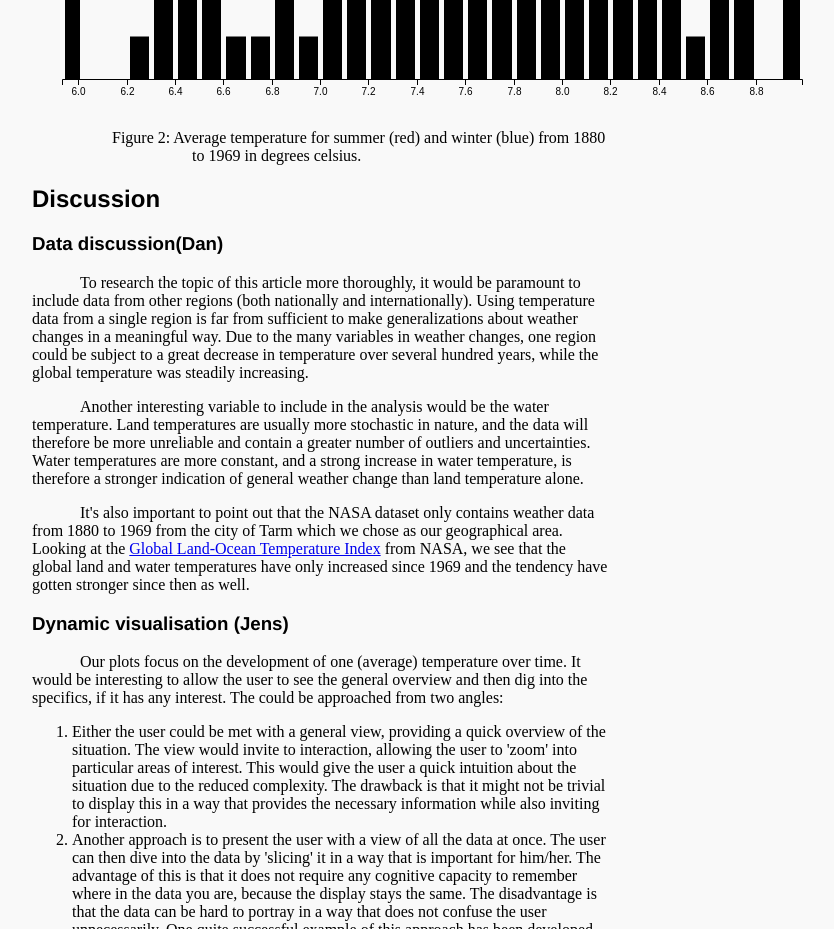
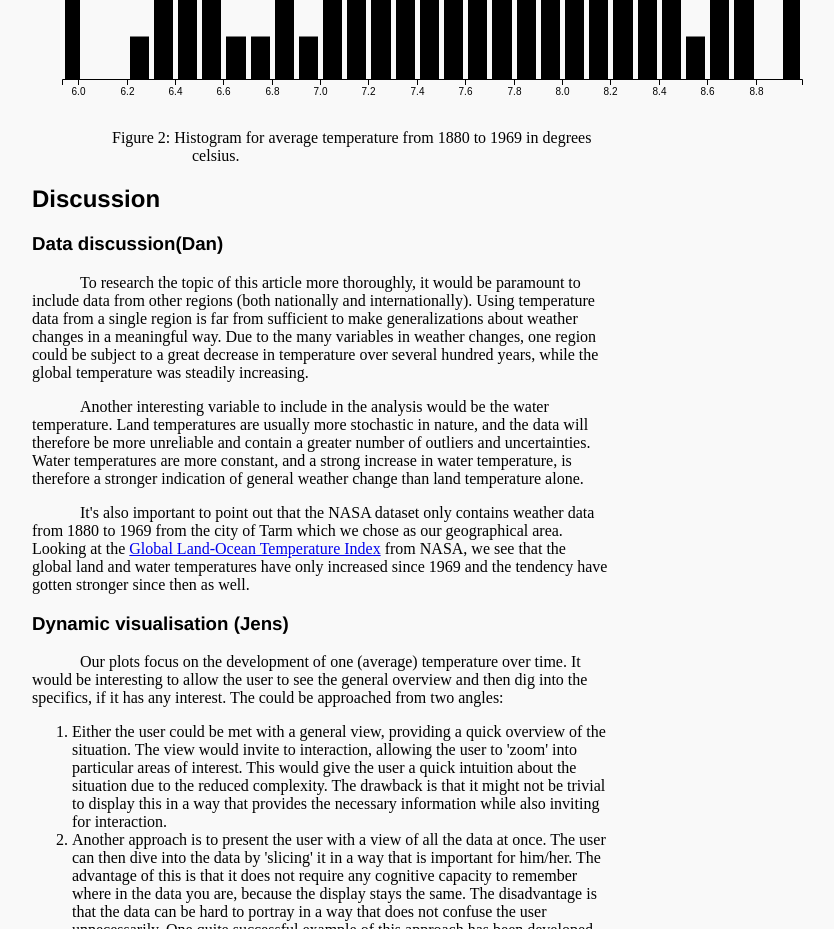
Before and after one commit to lennafans/ide2, a plain HTML site: page index.html in a window 1280 px wide. Shown: the part 1780-2709 px from the top of the page, without its empty margins (160-994 px from the left). Drawn offline with nearby package versions, Linux system fonts and the light colour scheme.

Commit message:
Updated description '

```diff
--- a/index.html
+++ b/index.html
@@ -96,8 +96,8 @@
     <p>
       Since no apparent tendencies were observed, we created a new plot using the average temperature in the summer months and winter months. While there doesn't seem to be a general increase in temperature neither in the summer or winter, the temperatures in the winter months seem to be a lot more fluctuating with more extreme temperature differences. The winter months seem to account for the larger fluctuations in the average temperature in figure 1.
     <svg id="plot3" style="width:800px; height:400px;"></svg>
-    <p class="caption">Figure 2: Average temperature for summer (red) and winter (blue) from
-    1880 to 1969 in degrees celsius.</p>
+    <p class="caption">Figure 2: Histogram for average temperature from 1880 to
+      1969 in degrees celsius.</p>
 
 
     <h2>Discussion</h2>
```
